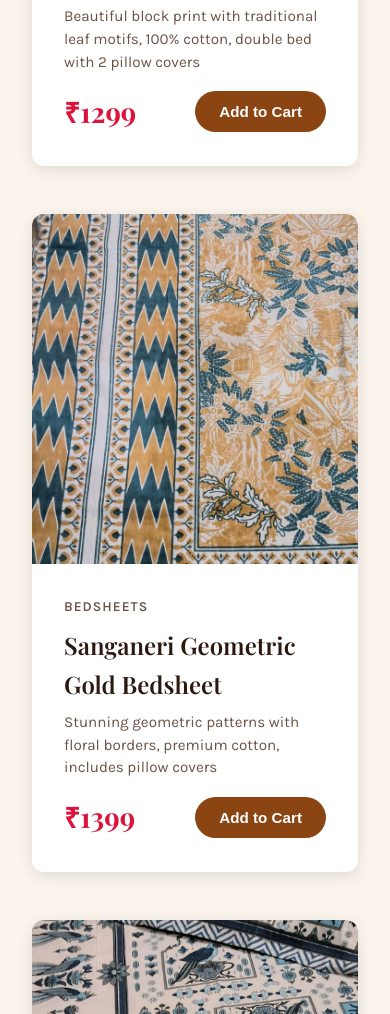
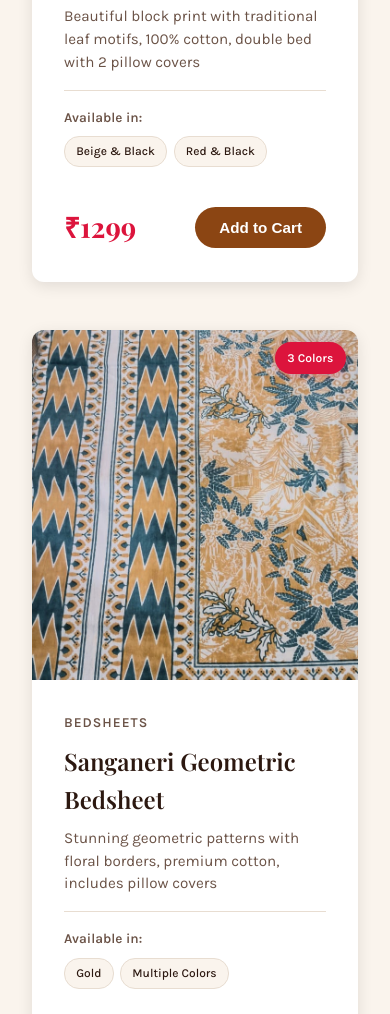
Before and after one commit to vastrashailii/Home, a plain HTML site: page index.html in a window 390 px wide. Shown: the part 1730-2744 px from the top of the page. Drawn offline with nearby package versions, Linux system fonts and the light colour scheme.

Commit message:
Add files via upload

```diff
--- a/script.js
+++ b/script.js
@@ -1,172 +1,176 @@
-// Product Database - Updated with Real Vastra Shailii Products
+// Product Database - With Color Variants Support
 const products = [
-    // Bedsheets Collection
+    // Bedsheets with Color Variants
     {
         id: 1,
         name: "Jaipuri Leaf Print Bedsheet",
         category: "bedsheets",
         price: 1299,
         description: "Beautiful block print with traditional leaf motifs, 100% cotton, double bed with 2 pillow covers",
-        image: "images/bedsheet-leaf-print.jpg"
+        images: [
+            "images/bedsheet-leaf-print.jpg"
+        ],
+        colors: ["Beige & Black", "Red & Black"],
+        availableColors: 2
     },
     {
         id: 2,
-        name: "Sanganeri Geometric Gold Bedsheet",
+        name: "Sanganeri Geometric Bedsheet",
         category: "bedsheets",
         price: 1399,
         description: "Stunning geometric patterns with floral borders, premium cotton, includes pillow covers",
-        image: "images/bedsheet-geometric-gold.jpg"
+        images: [
+            "images/bedsheet-geometric-gold.jpg"
+        ],
+        colors: ["Gold", "Multiple Colors"],
+        availableColors: 3
     },
     {
         id: 3,
-        name: "Peacock Blue Cotton Bedsheet",
+        name: "Peacock & Bird Motif Bedsheet",
         category: "bedsheets",
         price: 1499,
-        description: "Elegant peacock and bird motifs in blue tones, double bed, soft cotton fabric",
-        image: "images/bedsheet-peacock-blue.jpg"
+        description: "Elegant peacock and bird motifs, double bed, soft cotton fabric",
+        images: [
+            "images/bedsheet-peacock-blue.jpg"
+        ],
+        colors: ["Blue", "White"],
+        availableColors: 2
     },
     {
         id: 4,
-        name: "Paisley Swirl Print Bedsheet",
+        name: "Paisley Print Bedsheet",
         category: "bedsheets",
         price: 1199,
-        description: "Contemporary paisley design in multiple colors, breathable cotton, king size",
-        image: "images/bedsheet-paisley-swirl.jpg"
+        description: "Contemporary paisley design, breathable cotton, king size",
+        images: [
+            "images/bedsheet-paisley-swirl.jpg"
+        ],
+        colors: ["Green", "Pink", "Beige"],
+        availableColors: 3
     },
     {
         id: 5,
-        name: "Elephant Print Bedsheet - Blue & Green",
+        name: "Elephant & Peacock Bedsheet",
         category: "bedsheets",
         price: 1599,
         description: "Traditional Rajasthani elephant and peacock motifs, vibrant colors, 2 pillow covers",
-        image: "images/bedsheet-elephant-blue-green.jpg"
+        images: [
+            "images/bedsheet-elephant-blue-green.jpg",
+            "images/bedsheet-elephant-brown.jpg"
+        ],
+        colors: ["Blue", "Green", "Brown"],
+        availableColors: 2
     },
     {
         id: 6,
-        name: "Floral Trio Bedsheet Set",
+        name: "Floral Border Bedsheet",
         category: "bedsheets",
         price: 1299,
-        description: "Three beautiful floral patterns, perfect for mix and match, single bed size",
-        image: "images/bedsheet-floral-trio.jpg"
+        description: "Beautiful floral patterns with decorative borders, single bed size",
+        images: [
+            "images/bedsheet-floral-trio.jpg"
+        ],
+        colors: ["Yellow", "Pink", "Teal"],
+        availableColors: 3
     },
     {
         id: 7,
-        name: "Mandala Collection Bedsheet",
+        name: "Mandala Design Bedsheet",
         category: "bedsheets",
         price: 1699,
-        description: "Intricate mandala designs in multiple color combinations, premium quality cotton",
-        image: "images/bedsheet-mandala-collection.jpg"
+        description: "Intricate mandala designs, premium quality cotton",
+        images: [
+            "images/bedsheet-mandala-collection.jpg",
+            "images/bedsheet-blue-mandala.jpg"
+        ],
+        colors: ["Multicolor", "Blue", "Red", "Green"],
+        availableColors: 4
     },
     {
         id: 8,
-        name: "Elephant & Paisley Bedsheet",
+        name: "Ajrak Geometric Print Bedsheet",
         category: "bedsheets",
-        price: 1399,
-        description: "Classic Barmeri print with elephants and paisley motifs, brown tones, double bed",
-        image: "images/bedsheet-elephant-brown.jpg"
+        price: 1599,
+        description: "Traditional Ajrak geometric patterns, natural dyes, king size",
+        images: [
+            "images/bedsheet-red-geometric.jpg",
+            "images/bedsheet-blue-elephant.jpg",
+            "images/bedsheet-orange-geometric.jpg"
+        ],
+        colors: ["Red", "Blue", "Orange"],
+        availableColors: 3
     },
     {
         id: 9,
-        name: "Blue Mandala Premium Bedsheet",
+        name: "Warli Tribal Art Bedsheet",
         category: "bedsheets",
         price: 1799,
-        description: "Rich blue mandala pattern with elephant border, colorfast dyes, luxury cotton",
-        image: "images/bedsheet-blue-mandala.jpg"
-    },
-    {
-        id: 10,
-        name: "Red Geometric Ajrak Bedsheet",
-        category: "bedsheets",
-        price: 1599,
-        description: "Traditional Ajrak geometric patterns in red and yellow, natural dyes, king size",
-        image: "images/bedsheet-red-geometric.jpg"
-    },
-    {
-        id: 11,
-        name: "Blue Elephant Ethnic Bedsheet",
-        category: "bedsheets",
-        price: 1699,
-        description: "Royal blue with decorative elephant and peacock motifs, premium block print",
-        image: "images/bedsheet-blue-elephant.jpg"
-    },
-    {
-        id: 12,
-        name: "Orange Geometric Bedsheet",
-        category: "bedsheets",
-        price: 1499,
-        description: "Vibrant orange with traditional geometric patterns, soft cotton, includes pillow covers",
-        image: "images/bedsheet-orange-geometric.jpg"
-    },
-    {
-        id: 13,
-        name: "Warli Art Bedsheet",
-        category: "bedsheets",
-        price: 1799,
-        description: "Authentic Warli tribal art design in blue and white, unique cultural motifs, double bed",
-        image: "images/bedsheet-warli-art.jpg"
+        description: "Authentic Warli tribal art design, unique cultural motifs, double bed",
+        images: [
+            "images/bedsheet-warli-art.jpg"
+        ],
+        colors: ["Blue & White", "Black & White"],
+        availableColors: 2
     },
 
-    // Kurtis & Suits Collection
+    // Kurtis & Suits
     {
         id: 14,
-        name: "Yellow Floral Cotton Kurti",
+        name: "Floral Print Cotton Kurti",
         category: "suits",
         price: 699,
-        description: "Beautiful yellow floral print kurti, 100% cotton, comfortable 3/4 sleeves, all sizes",
-        image: "images/kurti-yellow-floral.jpg"
+        description: "Beautiful floral print kurti, 100% cotton, comfortable 3/4 sleeves, all sizes",
+        images: [
+            "images/kurti-yellow-floral.jpg",
+            "images/kurti-blue-floral.jpg",
+            "images/kurti-aqua-floral.jpg"
+        ],
+        colors: ["Yellow", "Navy Blue", "Aqua Blue"],
+        availableColors: 3
     },
     {
         id: 15,
-        name: "Grey Paisley Cotton Kurti",
+        name: "Paisley Print Cotton Kurti",
         category: "suits",
         price: 799,
-        description: "Elegant grey paisley print, breathable cotton fabric, perfect for office wear",
-        image: "images/kurti-grey-paisley.jpg"
-    },
-    {
-        id: 16,
-        name: "Blue Floral Print Kurti",
-        category: "suits",
-        price: 899,
-        description: "Navy blue with intricate floral patterns, button detail, straight cut, all sizes",
-        image: "images/kurti-blue-floral.jpg"
-    },
-    {
-        id: 17,
-        name: "Aqua Floral Cotton Kurti",
-        category: "suits",
-        price: 849,
-        description: "Fresh aqua blue with grey floral print, comfortable daily wear, premium cotton",
-        image: "images/kurti-aqua-floral.jpg"
+        description: "Elegant paisley print, breathable cotton fabric, perfect for office wear",
+        images: [
+            "images/kurti-grey-paisley.jpg"
+        ],
+        colors: ["Grey", "Blue", "Beige"],
+        availableColors: 3
     },
     {
         id: 18,
-        name: "Sky Blue Embroidered Suit",
+        name: "Embroidered Cotton Suit Set",
         category: "suits",
         price: 2299,
-        description: "Elegant sky blue suit with beautiful embroidery, includes kurta and dupatta, special occasions",
-        image: "images/suit-sky-blue-embroidered.jpg"
-    },
-    {
-        id: 19,
-        name: "Pink Embroidered Suit Set",
-        category: "suits",
-        price: 2499,
-        description: "Vibrant pink suit with traditional embroidery, 3-piece set with dupatta, festive wear",
-        image: "images/suit-pink-embroidered.jpg"
+        description: "Elegant embroidered suit with beautiful work, includes kurta and dupatta",
+        images: [
+            "images/suit-sky-blue-embroidered.jpg",
+            "images/suit-pink-embroidered.jpg"
+        ],
+        colors: ["Sky Blue", "Pink", "Mint Green"],
+        availableColors: 3
     },
     {
         id: 20,
-        name: "Turquoise Palazzo Suit",
+        name: "Palazzo Suit Set",
         category: "suits",
         price: 2199,
-        description: "Beautiful turquoise palazzo suit with floral print, includes kurta, palazzo & dupatta",
-        image: "images/suit-turquoise-palazzo.jpg"
+        description: "Beautiful palazzo suit with floral print, includes kurta, palazzo & dupatta",
+        images: [
+            "images/suit-turquoise-palazzo.jpg"
+        ],
+        colors: ["Turquoise", "Pink", "Yellow"],
+        availableColors: 3
     }
 ];
 
 // Shopping Cart
 let cart = [];
+let currentImageIndex = {};
 
 // Initialize
 document.addEventListener('DOMContentLoaded', function() {
@@ -175,7 +179,7 @@ document.addEventListener('DOMContentLoaded', function() {
     loadCartFromStorage();
 });
 
-// Load Products
+// Load Products with Image Gallery
 function loadProducts(category = 'all') {
     const productsGrid = document.getElementById('productsGrid');
     productsGrid.innerHTML = '';
@@ -189,14 +193,47 @@ function loadProducts(category = 'all') {
         productCard.className = 'product-card';
         productCard.style.animationDelay = `${index * 0.1}s`;
 
+        // Initialize current image index
+        currentImageIndex[product.id] = 0;
+
+        // Build color badges
+        const colorBadges = product.colors.slice(0, 3).map(color =>
+            `<span class="color-badge">${color}</span>`
+        ).join('');
+
+        const moreColors = product.availableColors > 3
+            ? `<span class="color-badge">+${product.availableColors - 3} more</span>`
+            : '';
+
+        // Build image gallery navigation
+        const imageNavigation = product.images.length > 1
+            ? `<div class="image-navigation">
+                <button class="nav-btn prev-btn" onclick="changeProductImage(${product.id}, -1)">‹</button>
+                <button class="nav-btn next-btn" onclick="changeProductImage(${product.id}, 1)">›</button>
+                <div class="image-dots">
+                    ${product.images.map((_, i) =>
+                        `<span class="dot ${i === 0 ? 'active' : ''}" onclick="setProductImage(${product.id}, ${i})"></span>`
+                    ).join('')}
+                </div>
+            </div>`
+            : '';
+
         productCard.innerHTML = `
-            <div class="product-image-container">
-                <img src="${product.image}" alt="${product.name}" class="product-image" loading="lazy">
+            <div class="product-image-container" id="product-${product.id}">
+                <img src="${product.images[0]}" alt="${product.name}" class="product-image" loading="lazy" id="img-${product.id}">
+                ${product.availableColors > 1 ? `<span class="variant-badge">${product.availableColors} Colors</span>` : ''}
+                ${imageNavigation}
             </div>
             <div class="product-info">
                 <div class="product-category">${product.category === 'bedsheets' ? 'Bedsheets' : 'Suits & Kurtis'}</div>
                 <h3 class="product-name">${product.name}</h3>
                 <p class="product-description">${product.description}</p>
+                ${product.availableColors > 1 ? `
+                    <div class="color-options">
+                        <span class="available-label">Available in:</span>
+                        ${colorBadges}${moreColors}
+                    </div>
+                ` : ''}
                 <div class="product-footer">
                     <span class="product-price">₹${product.price}</span>
                     <button class="add-to-cart-btn" onclick="addToCart(${product.id})">Add to Cart</button>
@@ -206,6 +243,40 @@ function loadProducts(category = 'all') {
 
         productsGrid.appendChild(productCard);
     });
+}
+
+// Change Product Image (Gallery Navigation)
+function changeProductImage(productId, direction) {
+    const product = products.find(p => p.id === productId);
+    if (!product || product.images.length <= 1) return;
+
+    currentImageIndex[productId] = (currentImageIndex[productId] + direction + product.images.length) % product.images.length;
+    updateProductImage(productId);
+}
+
+// Set Product Image (Dot Navigation)
+function setProductImage(productId, index) {
+    const product = products.find(p => p.id === productId);
+    if (!product) return;
+
+    currentImageIndex[productId] = index;
+    updateProductImage(productId);
+}
+
+// Update Product Image Display
+function updateProductImage(productId) {
+    const product = products.find(p => p.id === productId);
+    const imgElement = document.getElementById(`img-${productId}`);
+    const dots = document.querySelectorAll(`#product-${productId} .dot`);
+
+    if (imgElement && product) {
+        imgElement.src = product.images[currentImageIndex[productId]];
+
+        // Update dots
+        dots.forEach((dot, index) => {
+            dot.classList.toggle('active', index === currentImageIndex[productId]);
+        });
+    }
 }
 
 // Setup Event Listeners
@@ -257,7 +328,8 @@ function addToCart(productId) {
     } else {
         cart.push({
             ...product,
-            quantity: 1
+            quantity: 1,
+            selectedImage: product.images[currentImageIndex[productId] || 0]
         });
     }
 
@@ -281,15 +353,12 @@ function updateCart() {
     const cartCount = document.getElementById('cartCount');
     const totalAmount = document.getElementById('totalAmount');
 
-    // Update count
     const totalItems = cart.reduce((sum, item) => sum + item.quantity, 0);
     cartCount.textContent = totalItems;
 
-    // Update total
     const total = cart.reduce((sum, item) => sum + (item.price * item.quantity), 0);
     totalAmount.textContent = `₹${total}`;
 
-    // Update items
     if (cart.length === 0) {
         cartItems.innerHTML = '<p class="empty-cart">Your cart is empty</p>';
         document.getElementById('checkoutBtn').disabled = true;
@@ -298,7 +367,7 @@ function updateCart() {
         cartItems.innerHTML = cart.map(item => `
             <div class="cart-item">
                 <div class="cart-item-image">
-                    <img src="${item.image}" alt="${item.name}">
+                    <img src="${item.selectedImage || item.images[0]}" alt="${item.name}">
                 </div>
                 <div class="cart-item-details">
                     <div class="cart-item-name">${item.name}</div>
@@ -377,7 +446,6 @@ function closeCheckout() {
 function handleCheckout(e) {
     e.preventDefault();
 
-    // Get form data
     const formData = new FormData(e.target);
     const customerName = formData.get('customerName');
     const customerPhone = formData.get('customerPhone');
@@ -387,7 +455,6 @@ function handleCheckout(e) {
     const customerPincode = formData.get('customerPincode');
     const orderNotes = formData.get('orderNotes');
 
-    // Build order details
     let orderDetails = `*NEW ORDER - VASTRA SHAILII* 🛍️\n\n`;
     orderDetails += `👤 *Customer Details:*\n`;
     orderDetails += `Name: ${customerName}\n`;
@@ -413,16 +480,11 @@ function handleCheckout(e) {
 
     orderDetails += `\n---\n🕐 Order placed on ${new Date().toLocaleString('en-IN', { dateStyle: 'medium', timeStyle: 'short' })}`;
 
-    // Your WhatsApp business number
-    const whatsappNumber = '919887259471'; // Your number: 098872 59471
-
-    // Create WhatsApp URL
+    const whatsappNumber = '919887259471';
     const whatsappURL = `https://wa.me/${whatsappNumber}?text=${encodeURIComponent(orderDetails)}`;
 
-    // Open WhatsApp
     window.open(whatsappURL, '_blank');
 
-    // Clear cart and close modal
     setTimeout(() => {
         cart = [];
         updateCart();
@@ -430,10 +492,7 @@ function handleCheckout(e) {
         closeCheckout();
         closeCart();
 
-        // Show success message
         alert('✅ Order details sent to WhatsApp! We will confirm your order shortly. Thank you for shopping with Vastra Shailii!');
-
-        // Reset form
         e.target.reset();
     }, 500);
 }
@@ -453,7 +512,6 @@ const observer = new IntersectionObserver(function(entries) {
     });
 }, observerOptions);
 
-// Observe elements when DOM is loaded
 document.addEventListener('DOMContentLoaded', function() {
     const elements = document.querySelectorAll('.product-card, .about-content, .footer-section');
     elements.forEach(el => {
--- a/styles.css
+++ b/styles.css
@@ -341,6 +341,116 @@ body {
 
 .product-card:hover .product-image {
     transform: scale(1.08);
+}
+
+/* Color Variants & Image Gallery */
+.variant-badge {
+    position: absolute;
+    top: 12px;
+    right: 12px;
+    background: var(--accent);
+    color: var(--white);
+    padding: 0.4rem 0.8rem;
+    border-radius: 20px;
+    font-size: 0.75rem;
+    font-weight: 700;
+    z-index: 10;
+    box-shadow: 0 2px 8px rgba(220, 20, 60, 0.3);
+}
+
+.color-options {
+    margin: var(--spacing-sm) 0;
+    padding: var(--spacing-sm) 0;
+    border-top: 1px solid var(--border);
+}
+
+.available-label {
+    font-size: 0.85rem;
+    color: var(--text-light);
+    font-weight: 600;
+    display: block;
+    margin-bottom: 0.5rem;
+}
+
+.color-badge {
+    display: inline-block;
+    background: var(--bg-cream);
+    border: 1px solid var(--border);
+    padding: 0.3rem 0.7rem;
+    border-radius: 15px;
+    font-size: 0.75rem;
+    margin-right: 0.4rem;
+    margin-bottom: 0.4rem;
+    color: var(--text-dark);
+    font-weight: 500;
+}
+
+/* Image Gallery Navigation */
+.image-navigation {
+    position: absolute;
+    bottom: 0;
+    left: 0;
+    right: 0;
+    background: linear-gradient(to top, rgba(0,0,0,0.7), transparent);
+    padding: var(--spacing-sm);
+    display: flex;
+    justify-content: space-between;
+    align-items: center;
+    opacity: 0;
+    transition: opacity 0.3s ease;
+}
+
+.product-card:hover .image-navigation {
+    opacity: 1;
+}
+
+.nav-btn {
+    background: rgba(255,255,255,0.9);
+    border: none;
+    width: 35px;
+    height: 35px;
+    border-radius: 50%;
+    font-size: 1.5rem;
+    cursor: pointer;
+    display: flex;
+    align-items: center;
+    justify-content: center;
+    color: var(--primary);
+    font-weight: 700;
+    transition: all 0.3s ease;
+    box-shadow: 0 2px 8px rgba(0,0,0,0.2);
+}
+
+.nav-btn:hover {
+    background: var(--white);
+    transform: scale(1.1);
+}
+
+.image-dots {
+    display: flex;
+    gap: 0.4rem;
+    flex: 1;
+    justify-content: center;
+    margin: 0 0.5rem;
+}
+
+.dot {
+    width: 8px;
+    height: 8px;
+    border-radius: 50%;
+    background: rgba(255,255,255,0.5);
+    cursor: pointer;
+    transition: all 0.3s ease;
+}
+
+.dot.active {
+    background: var(--white);
+    width: 24px;
+    border-radius: 4px;
+}
+
+.dot:hover {
+    background: rgba(255,255,255,0.8);
 }
 
 .product-info {
```
